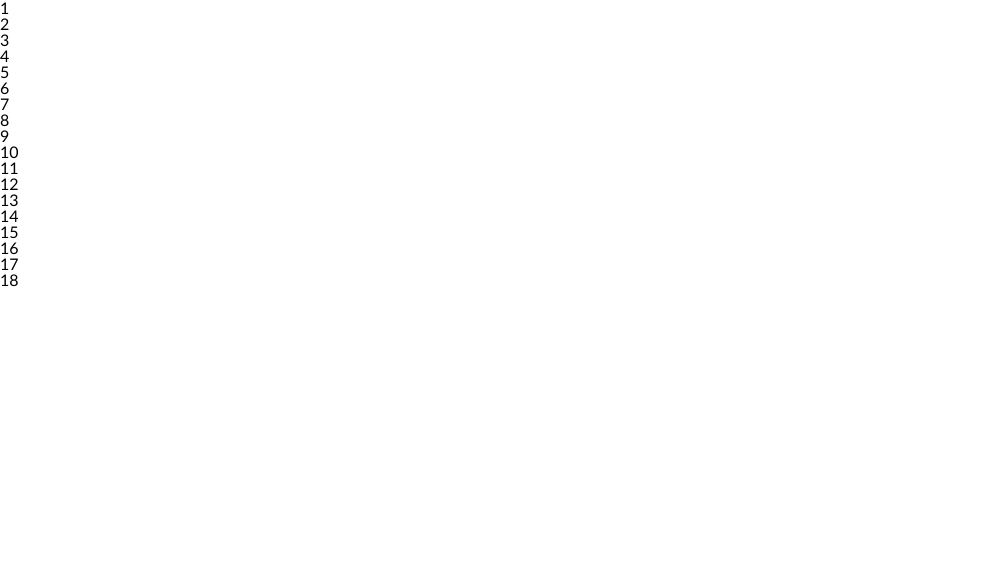
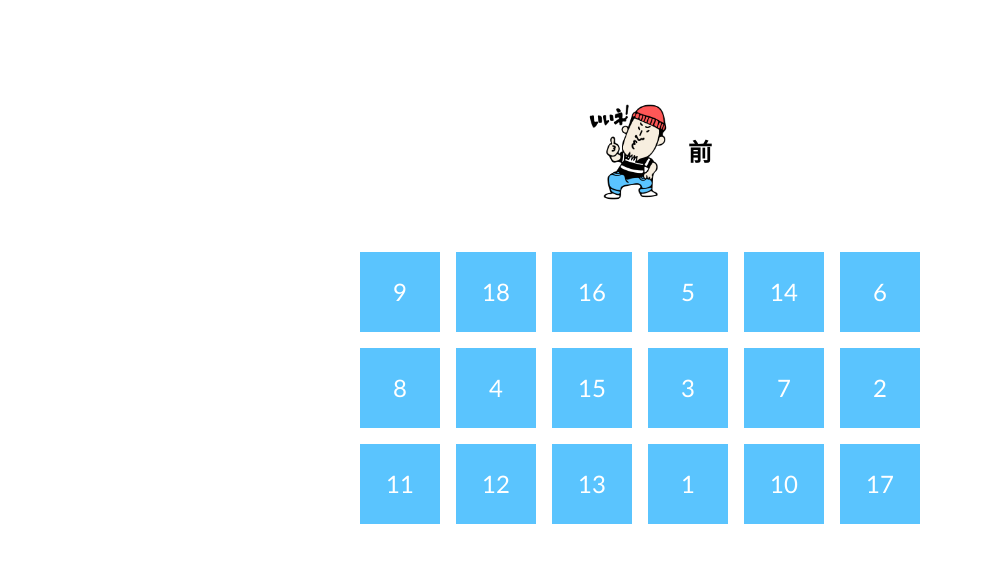
Before and after one commit to Chikuwa-Isobeyaki/change_seats, a plain HTML site: page index.html in a window 1280 px wide. Shown: the whole page, without its empty margins (0-983 px from the left). Drawn offline with Linux system fonts and the light colour scheme.

Commit message:
[finish]3-5

```diff
--- a/assets/css/style.css
+++ b/assets/css/style.css
@@ -6,8 +6,38 @@ body {
     Hiragino Sans, ヒラギノ角ゴ ProN W3, Arial, メイリオ, Meiryo, sans-serif;
 }
 
-/**
- *
- * ここから下に教材でレクチャーされたCSSを追加
- *
- **/
+.wrapper {
+  max-width: 560px;
+  margin: auto;
+}
+.seat {
+  padding: 100px 0 0;
+}
+
+.seat__header {
+  display: flex;
+  justify-content: center;
+  align-items: center;
+  margin-bottom: 48px;
+  font-size: 24px;
+  font-weight: bold;
+  text-align: center;
+}
+
+.seat__body {
+  display: flex;
+  flex-wrap: wrap;
+  gap: 16px;
+}
+
+
+.seat__item {
+  display: flex;
+  justify-content: center;
+  align-items: center;
+  width: 80px;
+  height: 80px;
+  background-color: #5ac4fe;
+  color: #fff;
+  font-size: 24px;
+}
--- a/assets/js/script.js
+++ b/assets/js/script.js
@@ -0,0 +1,17 @@
+const studentNumbers = [1, 2, 3, 4, 5, 6, 7, 8, 9, 10, 11, 12, 13, 14, 15, 16, 17, 18];
+let insertHTML = '';
+
+for(let i = 18; i > 0; i--){
+  const randomNum = Math.floor(Math.random() * i);
+  let tmp = studentNumbers[i - 1];
+  studentNumbers[i - 1] = studentNumbers[randomNum];
+  studentNumbers[randomNum] = tmp;
+}
+
+console.log(studentNumbers);
+
+studentNumbers.forEach(function(num){
+ insertHTML += '<div class="seat__item">' + num + '</div>';
+})
+
+document.querySelector('#seat').innerHTML = insertHTML;
--- a/index.html
+++ b/index.html
@@ -11,25 +11,12 @@
 </head>
 
 <body>
-  <div id="seat" class="seat__body">
-    <div class="seat__item">1</div>
-    <div class="seat__item">2</div>
-    <div class="seat__item">3</div>
-    <div class="seat__item">4</div>
-    <div class="seat__item">5</div>
-    <div class="seat__item">6</div>
-    <div class="seat__item">7</div>
-    <div class="seat__item">8</div>
-    <div class="seat__item">9</div>
-    <div class="seat__item">10</div>
-    <div class="seat__item">11</div>
-    <div class="seat__item">12</div>
-    <div class="seat__item">13</div>
-    <div class="seat__item">14</div>
-    <div class="seat__item">15</div>
-    <div class="seat__item">16</div>
-    <div class="seat__item">17</div>
-    <div class="seat__item">18</div>
+  <div class="wrapper seat">
+    <div class="seat__header">
+      <img src="assets/images/stamp.png" width="120" height="104" alt="">前
+    </div>
+    <div id="seat" class="seat__body">
+    </div>
   </div>
   <script src="assets/js/script.js"></script>
 </body>
```
Also changed, not shown: assets/js/3-2.js (+10 -0 lines).
